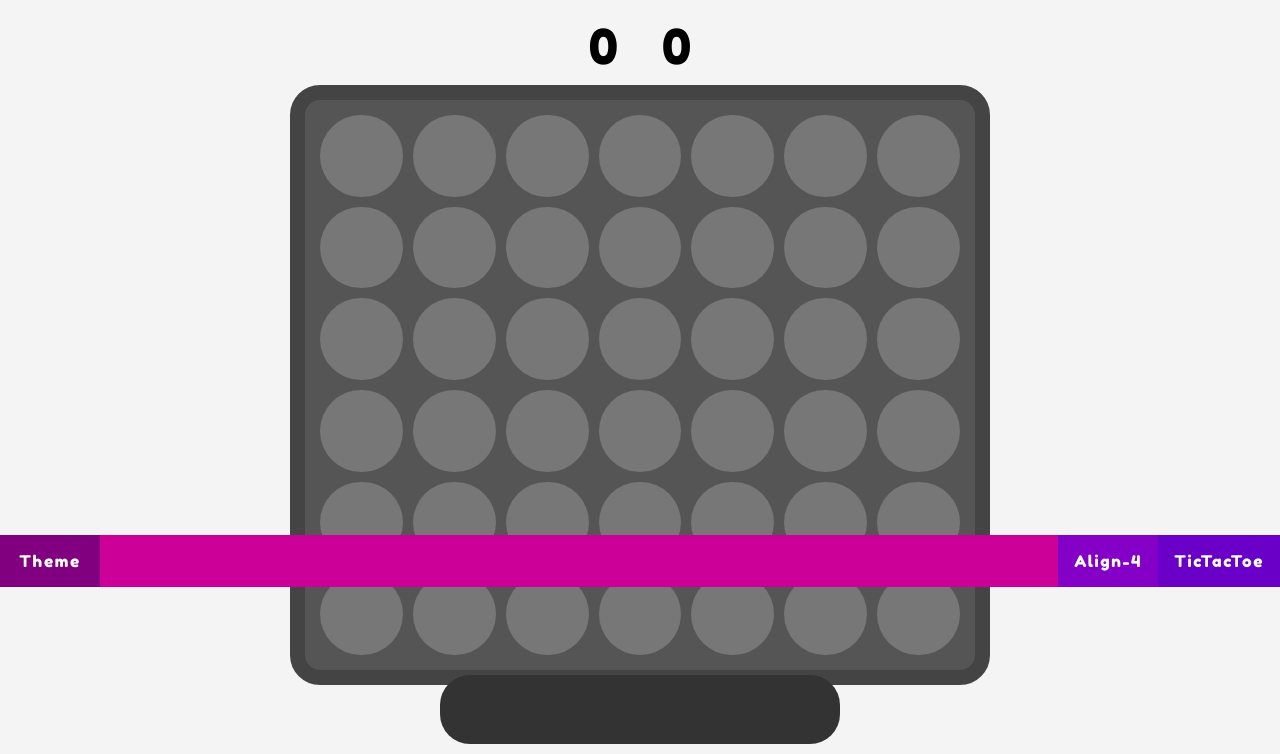
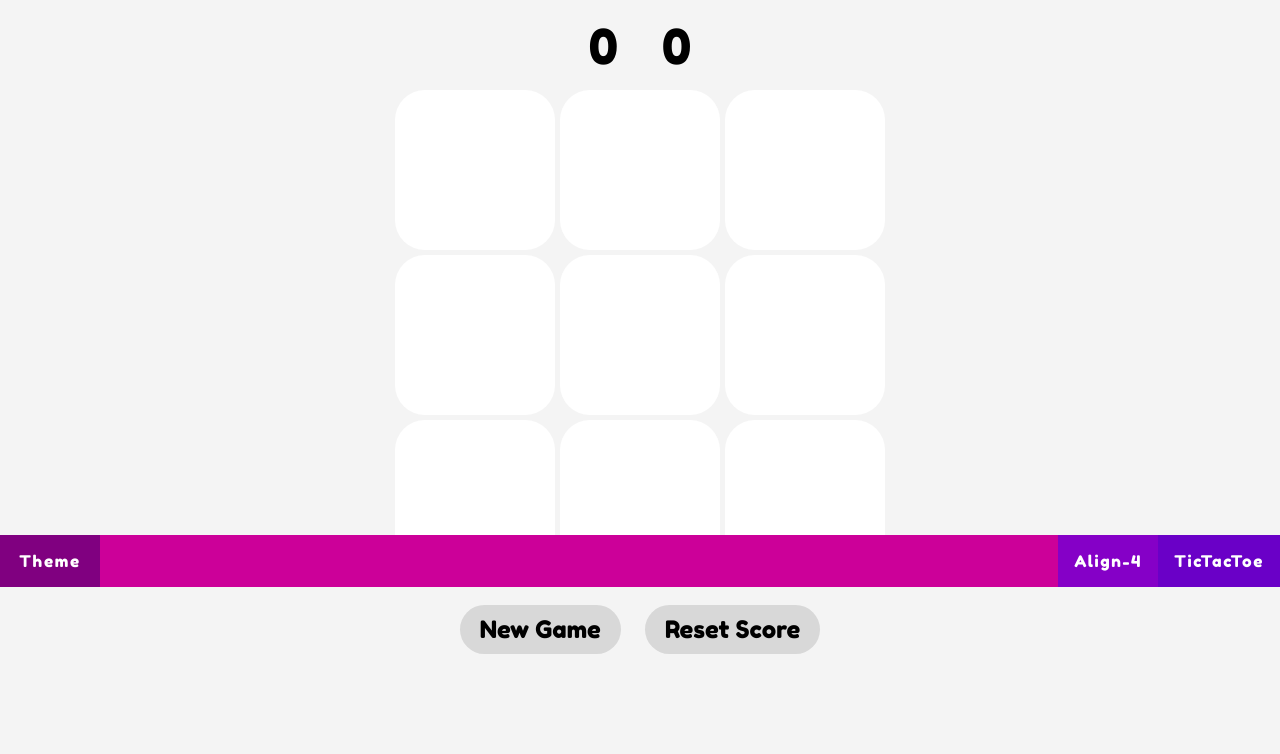
Before and after one commit to cf913/TicTacToe, a plain HTML site: page index.html in a window 1280 px wide. Shown: the part 213-967 px from the top of the page. After the commit the page ends 877 px from the top, so only its background shows below. Drawn offline with Linux system fonts and the light colour scheme.

Commit message:
reset initial loading state main page yes

```diff
--- a/index.html
+++ b/index.html
@@ -42,7 +42,7 @@
 
 <!--        Game Area/Grid-->
         <div id="grid">
-            <table id="tictactoe" hidden >
+            <table id="tictactoe" >
                 <tr id="top">
                     <td id="tl" class="cell"></td>
                     <td id="tc" class="cell"></td>
@@ -60,7 +60,7 @@
                 </tr>
             </table>
 
-            <table id="puissance4">
+            <table id="puissance4" hidden >
                 <tr id="row0">
                     <td id="00" class="cell_p4"></td>
                     <td id="01" class="cell_p4"></td>
@@ -120,7 +120,7 @@
 
 <!--        Grid Control/Buttons-->
 	<div id="options">
-        <div id="grid_control" class="p4">
+        <div id="grid_control" class="tic">
             <button id="reset_grid" class="btn">New Game</button>
             <button id="reset_score" class="btn">Reset Score</button>
         </div>
```
